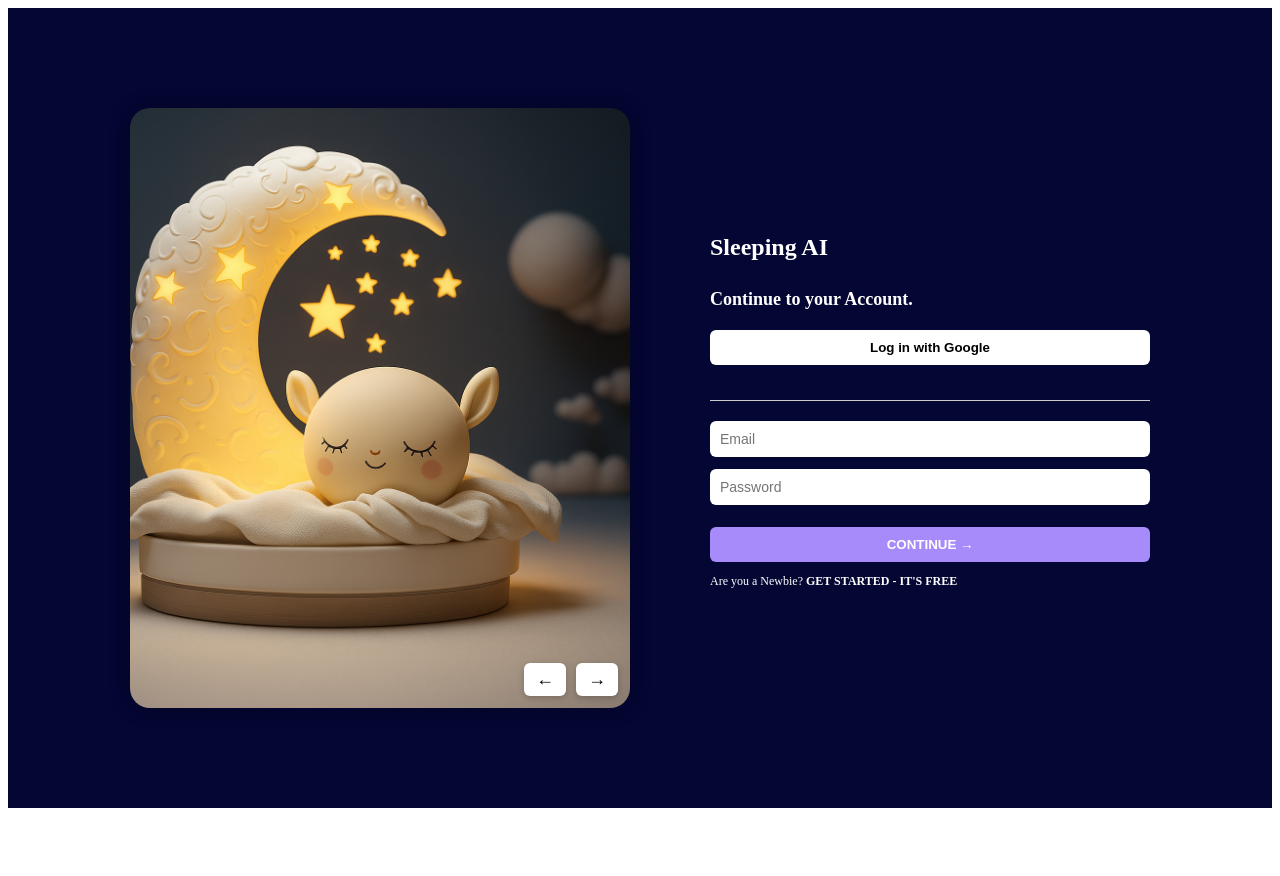
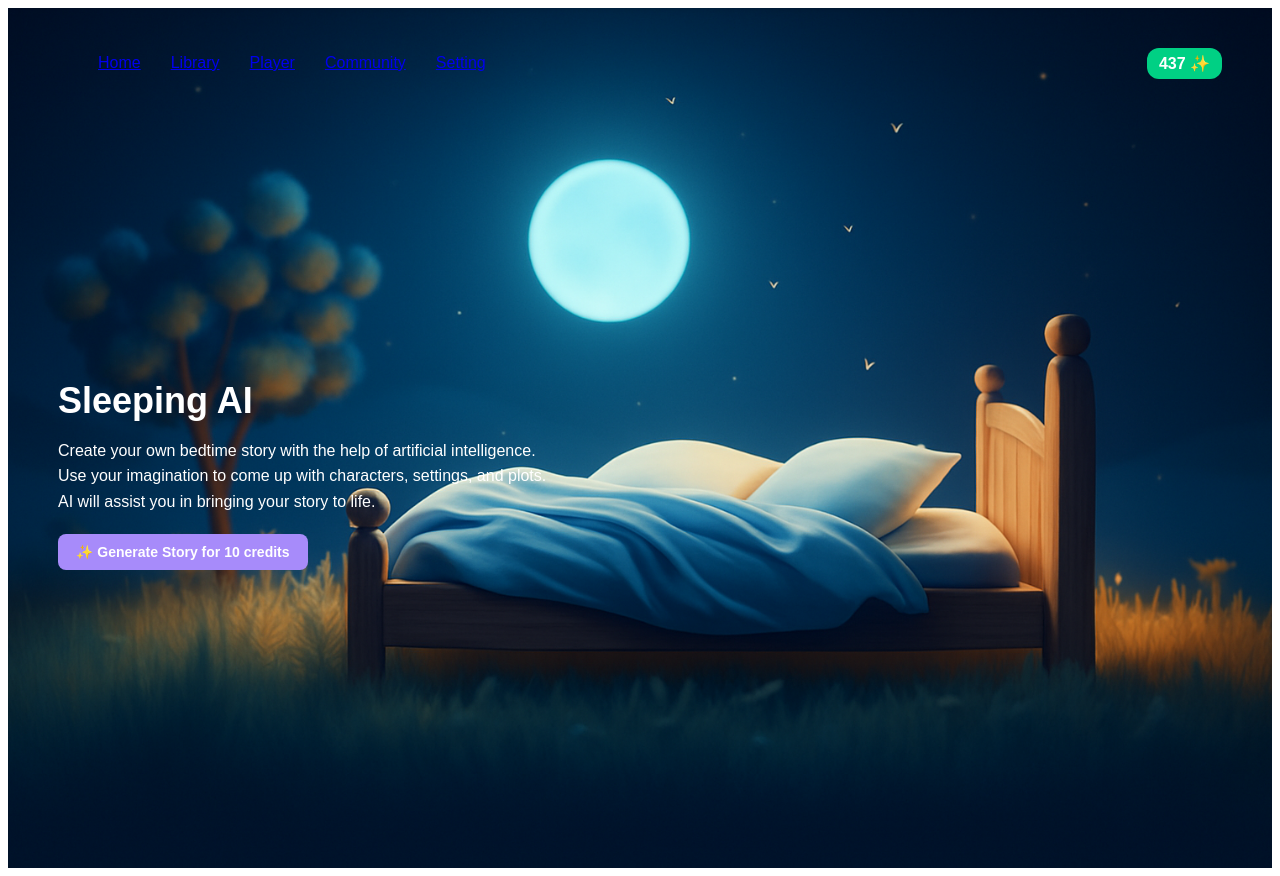
Before and after one commit to AmnaJaved12/SleepingAI, a React (Create React App) app: page / in a window 1280 px wide. Before the commit the page ends 816 px from the top, so only its background shows below. Built offline with nearby package versions, Linux system fonts and the light colour scheme.

Commit message:
Updated Homepage

```diff
--- a/src/App.jsx
+++ b/src/App.jsx
@@ -1,15 +1,20 @@
-// src/App.jsx
 import React from "react";
 import { BrowserRouter as Router, Routes, Route } from "react-router-dom";
-import OnboardingScreen from "./screens/Onboarding/OnboardingScreen";
 import HomeScreen from "./screens/Home/HomeScreen";
+import LibraryScreen from "./screens/Library/LibraryScreen";
+import PlayerScreen from "./screens/Player/PlayerScreen";
+import CommunityScreen from "./screens/Community/CommunityScreen";
+import SettingScreen from "./screens/Setting/SettingScreen";
 
 function App() {
   return (
     <Router>
       <Routes>
-        <Route path="/" element={<OnboardingScreen />} />
-        <Route path="/home" element={<HomeScreen />} />
+        <Route path="/" element={<HomeScreen />} />
+        <Route path="/library" element={<LibraryScreen />} />
+        <Route path="/player" element={<PlayerScreen />} />
+        <Route path="/community" element={<CommunityScreen />} />
+        <Route path="/setting" element={<SettingScreen />} />
       </Routes>
     </Router>
   );
--- /dev/null
+++ b/src/screens/Community/CommunityScreen.jsx
@@ -0,0 +1,7 @@
+import React from "react";
+
+const CommunityScreen = () => {
+  return <div style={{ padding: "2rem" }}>🌐 Welcome to the Community Page!</div>;
+};
+
+export default CommunityScreen;
--- a/src/screens/Home/HomeScreen.jsx
+++ b/src/screens/Home/HomeScreen.jsx
@@ -1,6 +1,5 @@
-// src/screens/Home/HomeScreen.jsx
-
 import React from "react";
+import { Link } from "react-router-dom";
 import "./HomeScreen.css";
 
 const HomeScreen = () => {
@@ -11,11 +10,11 @@ const HomeScreen = () => {
     >
       <nav className="navbar">
         <ul className="nav-links">
-          <li>Home</li>
-          <li>Library</li>
-          <li>Player</li>
-          <li>Community</li>
-          <li>Setting</li>
+          <li><Link to="/">Home</Link></li>
+          <li><Link to="/library">Library</Link></li>
+          <li><Link to="/player">Player</Link></li>
+          <li><Link to="/community">Community</Link></li>
+          <li><Link to="/setting">Setting</Link></li>
         </ul>
         <div className="credits-badge">
           437 <span role="img" aria-label="sparkles">✨</span>
--- /dev/null
+++ b/src/screens/Library/LibraryScreen.jsx
@@ -0,0 +1,7 @@
+import React from "react";
+
+const LibraryScreen = () => {
+  return <div style={{ padding: "2rem" }}>📚 Welcome to the Library!</div>;
+};
+
+export default LibraryScreen;
--- /dev/null
+++ b/src/screens/Player/PlayerScreen.jsx
@@ -0,0 +1,7 @@
+import React from "react";
+
+const PlayerScreen = () => {
+  return <div style={{ padding: "2rem" }}>🎵 Welcome to the Player Page!</div>;
+};
+
+export default PlayerScreen;
--- /dev/null
+++ b/src/screens/Setting/SettingScreen.jsx
@@ -0,0 +1,7 @@
+import React from "react";
+
+const SettingScreen = () => {
+  return <div style={{ padding: "2rem" }}>⚙️ Welcome to the Settings Page!</div>;
+};
+
+export default SettingScreen;
```
